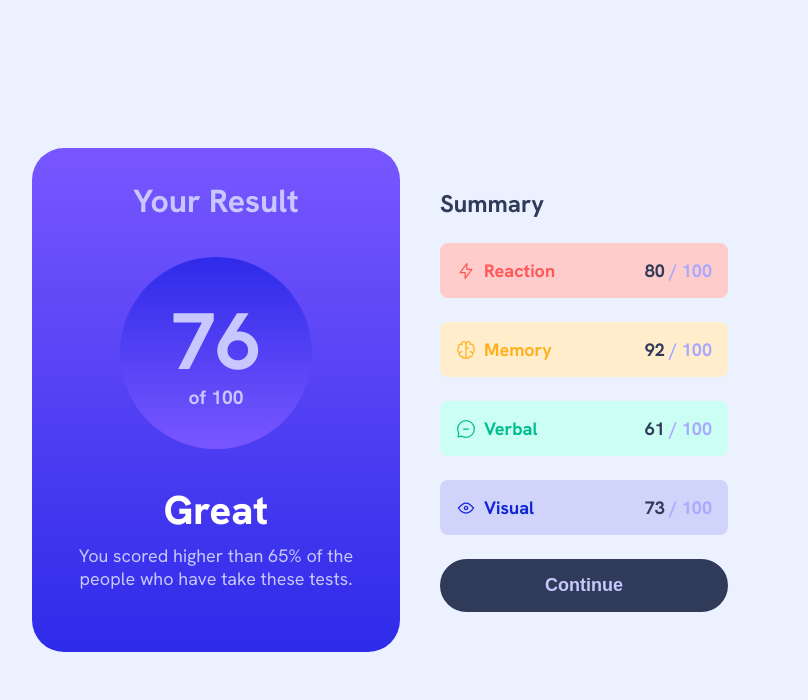
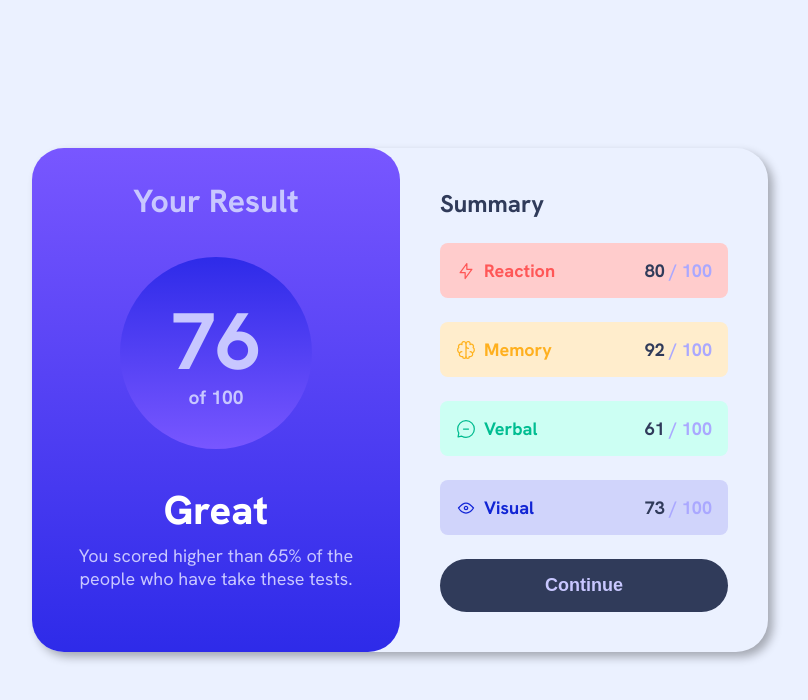
Before and after one commit to kdfarrell/Results-Summary-Component-UI, a plain HTML site: page index.html in a window 1280 px wide. Shown: the whole page, without its empty margins (240-1048 px from the left). Drawn offline with Linux system fonts and the light colour scheme.

Commit message:
Added Drop Shadow and Changed Title

```diff
--- a/index.html
+++ b/index.html
@@ -3,7 +3,7 @@
   <head>
     <meta charset="UTF-8" />
     <meta name="viewport" content="width=device-width, initial-scale=1.0" />
-    <title>Document</title>
+    <title>Result Summary</title>
     <link rel="preconnect" href="https://fonts.googleapis.com" />
     <link rel="preconnect" href="https://fonts.gstatic.com" crossorigin />
     <link
--- a/style.css
+++ b/style.css
@@ -166,9 +166,12 @@ button:hover {
 }
 
 @media (min-width:48rem) {
+
+
     .result-summary {
         display: flex;
-
+        box-shadow: 5px 5px 10px rgba(0, 0, 0, 0.3);
+        border-radius: 2rem 2rem 2rem 2rem;
     }
 
     .result {
```
